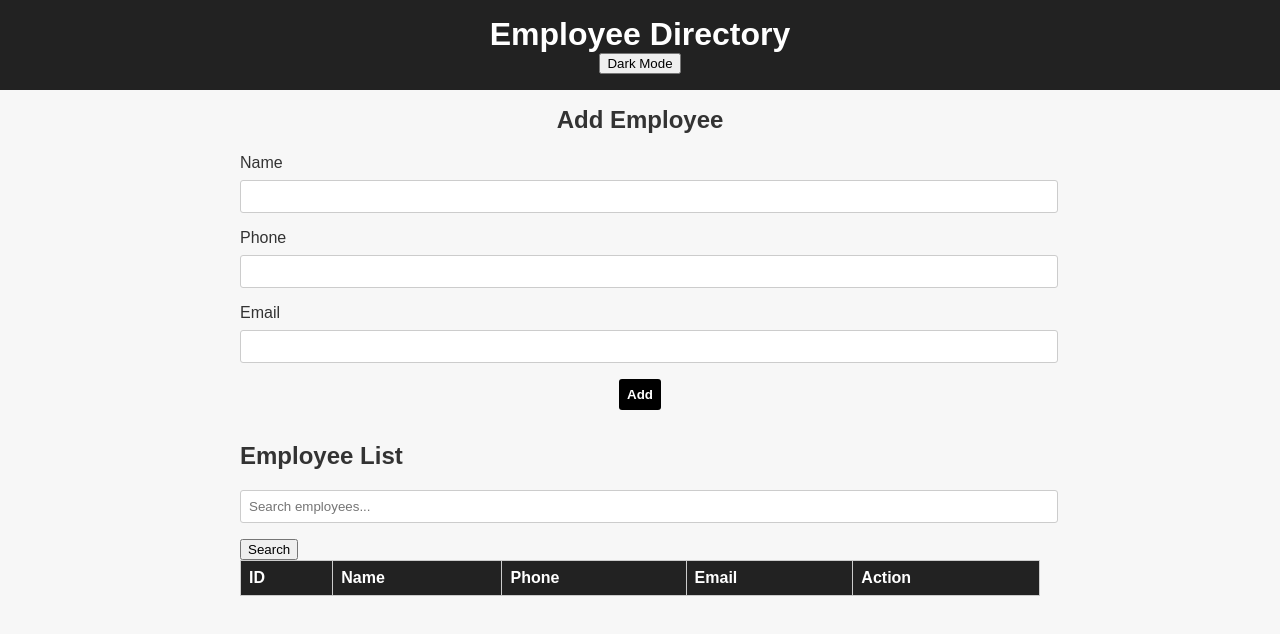
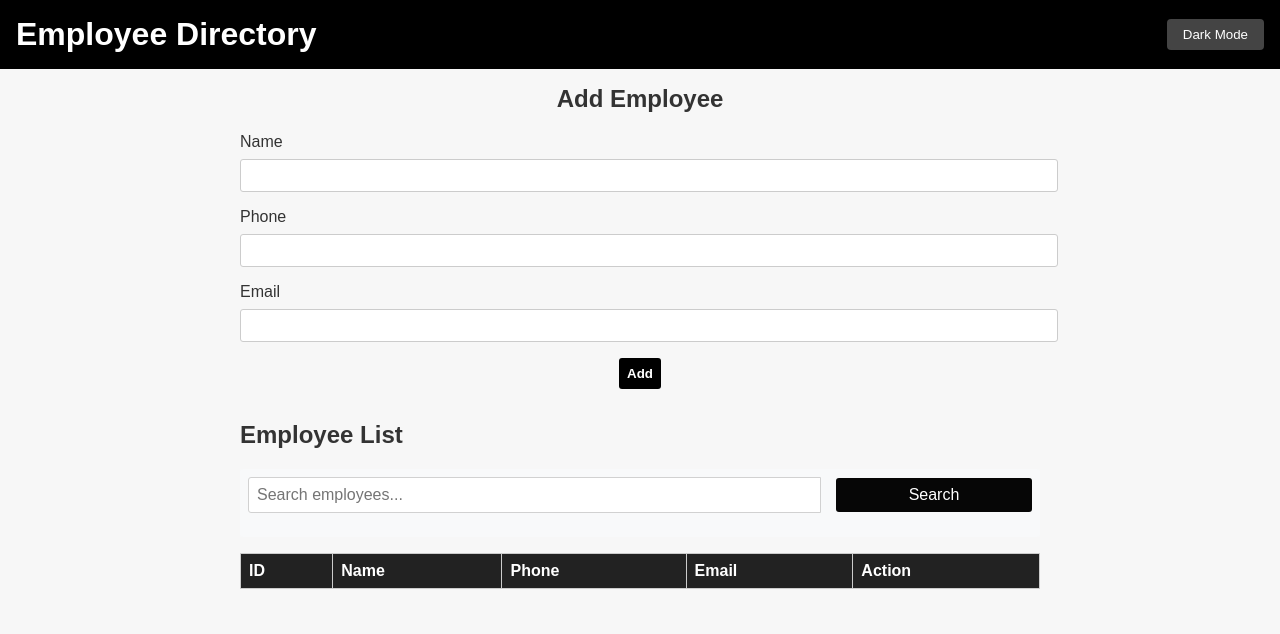
Before and after one commit to Saichakradhar69/EmployeeDirectory, a plain HTML site: page index.html in a window 1280 px wide. Drawn offline with Linux system fonts and the light colour scheme.

Commit message:
Update style.css

```diff
--- a/style.css
+++ b/style.css
@@ -8,10 +8,10 @@ body {
 }
 
 header {
-  /* display: flex;
-  justify-content: space-between; */
+  display: flex;
+  justify-content: space-between;
   align-items: center;
-  background-color: #222;
+  background-color: #000000;
   color: #fff;
   padding: 1rem;
 }
@@ -129,6 +129,93 @@ th {
   color: #fff;
 }
 
-tbody tr:nth-child(even) {
-  background-color: #f2f2f2;
+ .search-container {
+  display: flex;
+
+  justify-content: space-between;
+  align-items: baseline;
+  margin-bottom: 1rem;
+  background-color: #f8f9fa;
+  border-radius: 3px;
+  padding: 0.5rem;
 }
+
+#search-input {
+  flex: 1;
+  padding: 0.5rem;
+  border: 1px solid #d1d1d1;
+  border-radius: 3px 0 0 3px;
+  font-size: 1rem;
+}
+
+#search-button {
+  padding: 0.5rem 1.5rem;
+  border: none;
+  background-color: #060606;
+  color: #fff;
+  border-radius: 3px;
+  font-size: 1rem;
+  cursor: pointer;
+  transition: background-color 0.3s ease-in-out;
+  width: 25%;
+  margin-left: 15px;
+}
+
+#search-button:hover {
+  background-color: #6b6b6b;
+  color: #fff;
+}
+
+#search-button:hover:active {
+  background-color: #6c757d;
+  color: #fff;
+}
+
+/* #show-all-button {
+  padding: 0.5rem 1.5rem;
+  border: none;
+  background-color: #060606;
+  color: #fff;
+  border-radius: 3px;
+  font-size: 1rem;
+  cursor: pointer;
+  transition: background-color 0.3s ease-in-out;
+  width: 25%;
+  margin-left: 15px;
+}
+
+#show-all-button:hover {
+  background-color: #6b6b6b;
+  color: #fff;
+}
+
+#show-all-button:hover:active {
+  background-color: #6c757d;
+  color: #fff;
+} */
+
+#toggle-mode {
+  background-color: #8f8f8f;
+  color: #fff;
+  border: none;
+  padding: 8px 16px;
+  border-radius: 4px;
+  cursor: pointer;
+}
+
+#toggle-mode {
+  background-color: #444;
+}
+
+#toggle-mode:hover {
+  opacity: 0.8;
+}
+
+#toggle-mode:focus {
+  outline: none;
+}
+
+body.dark {
+  background-color: black;
+  color: white;
+}
```
